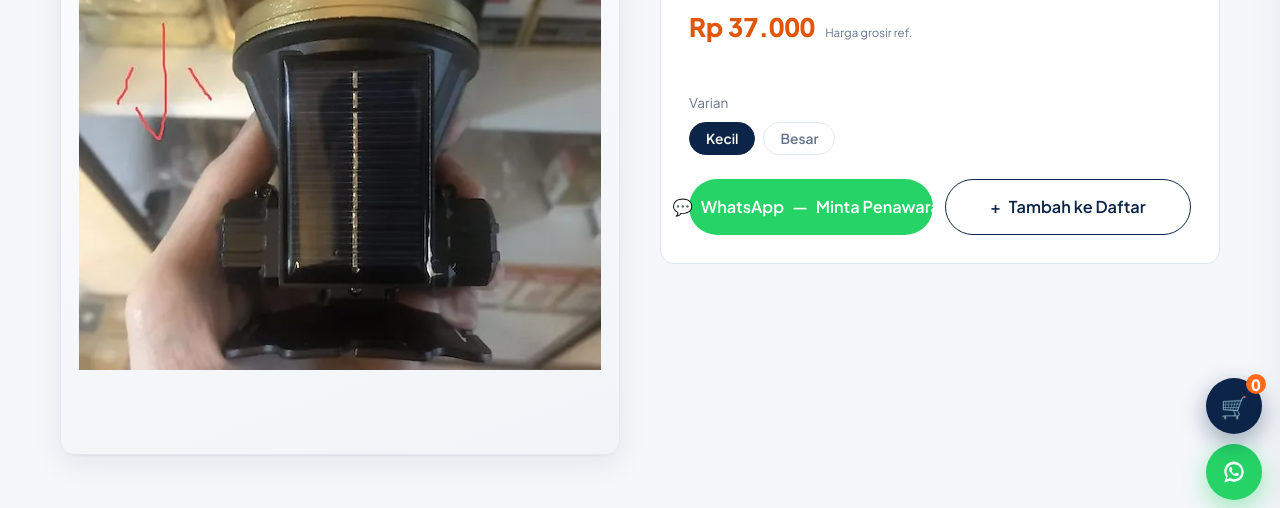
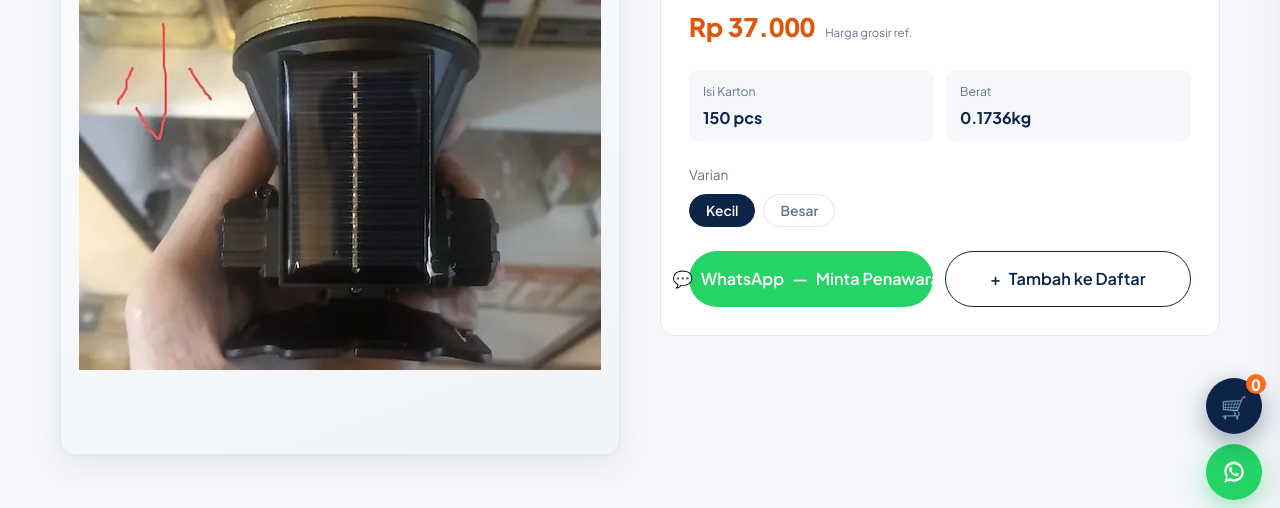
Before and after one commit to HaiHeng-ID/yakunprima, a plain HTML site: page products/heds.html in a window 1280 px wide. Shown: the part 282-790 px from the top of the page. Drawn offline with Linux system fonts and the light colour scheme.

```diff
--- a/products/heds.html
+++ b/products/heds.html
@@ -64,9 +64,9 @@
         <span class="price" id="dPrice">Rp 37.000</span><span class="price-note" data-i18n="priceNote">Harga grosir ref.</span>
       </div>
       <div class="d-facts">
+        <div class="fact"><span data-i18n="packing">Isi Karton</span><b id="dQty">150 pcs</b></div>
 
-
-
+        <div class="fact"><span data-i18n="weight">Berat</span><b id="dWeight">0.1736kg</b></div>
       </div>
 
       <div class="d-variants">
```
Also changed, not shown: products/hedy.html (+1 -1 lines).
